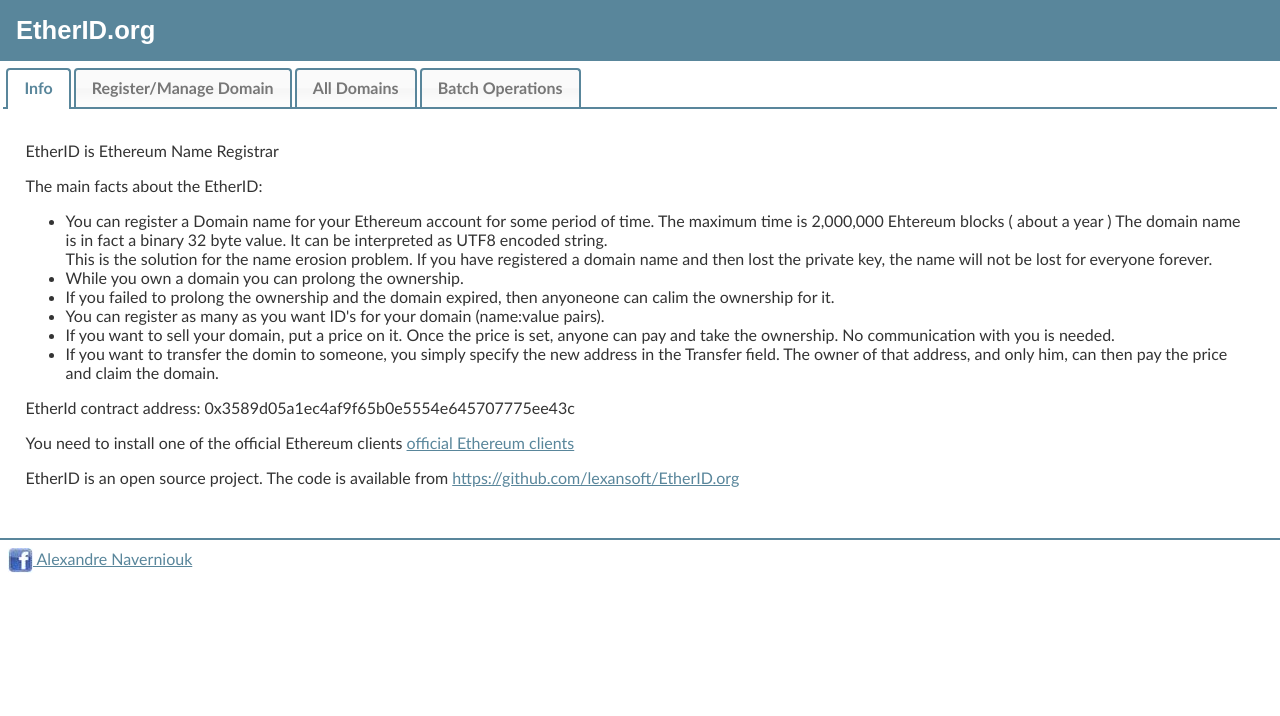
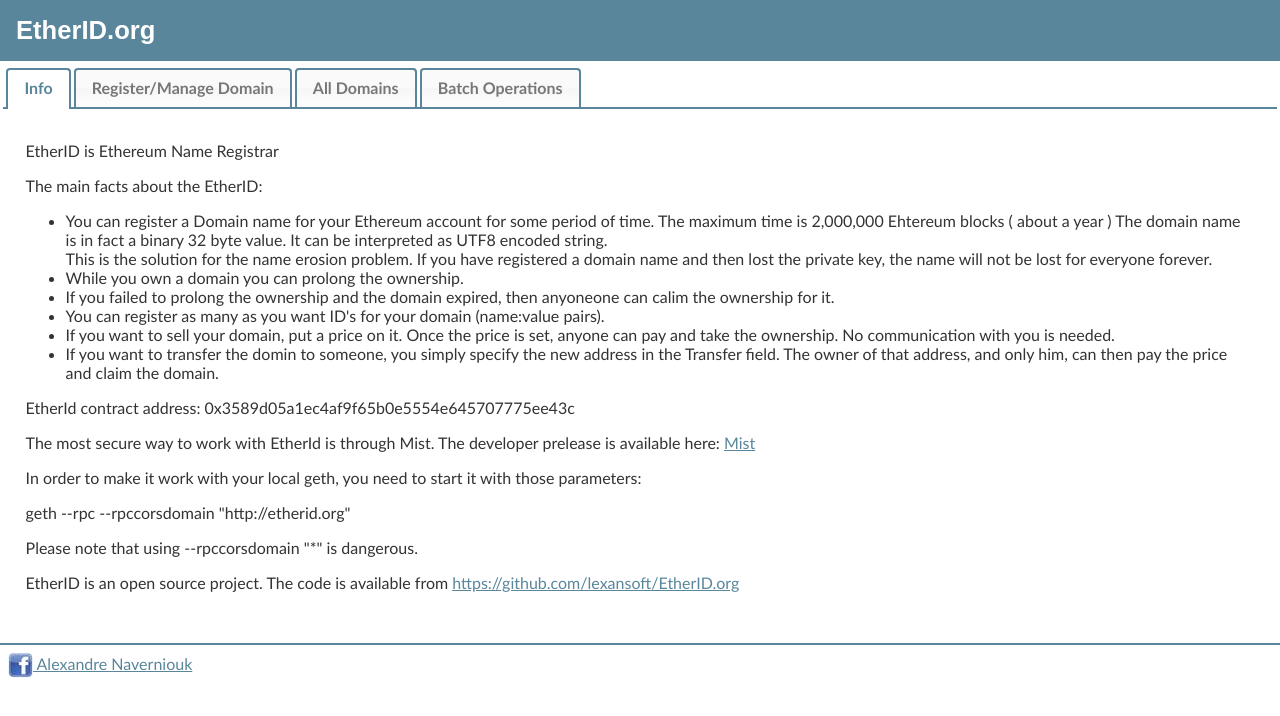
Before and after one commit to lexansoft/etherid.org, a plain HTML site: page www/index.html in a window 1280 px wide. Drawn offline with Linux system fonts and the light colour scheme.

Commit message:
info changed

```diff
--- a/www/index.html
+++ b/www/index.html
@@ -78,7 +78,13 @@
 
     <p>EtherId contract address: 0x3589d05a1ec4af9f65b0e5554e645707775ee43c</p>
 
-    <p>You need to install one of the official Ethereum clients <a href="https://www.ethereum.org/cli">official Ethereum clients</a>
+    <P>The most secure way to work with EtherId is through Mist. The developer prelease is available here: <a href="https://github.com/ethereum/mist/releases/tag/0.3.6"> Mist </a></P>
+
+    <p>In order to make it work with your local geth, you need to start it with those parameters:</p>
+        <p>geth --rpc --rpccorsdomain "http://etherid.org" </p>
+    <p>Please note that using --rpccorsdomain "*" is dangerous.
+
+
     </p>
 
     <p>
```
